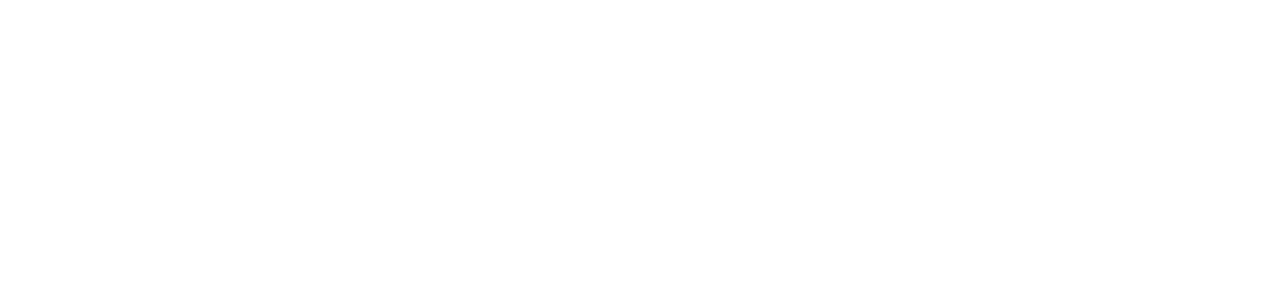
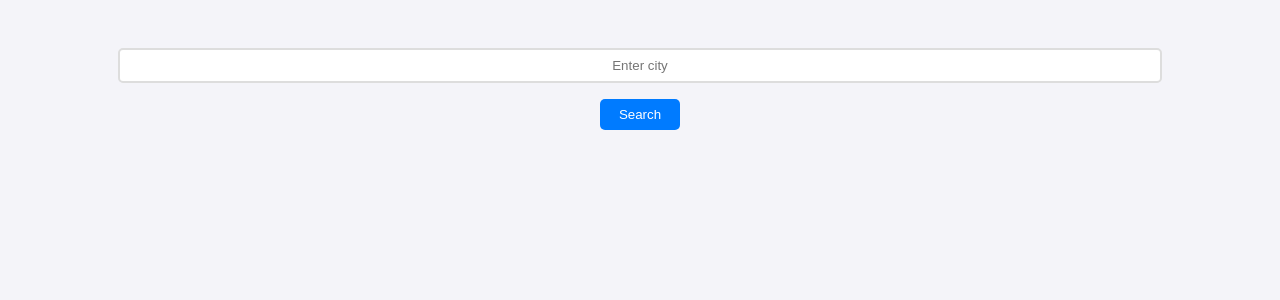
Before and after one commit to arunansh98/machine-coding-react, a React (Create React App) app: page /weather in a window 1280 px wide. Before the commit this address had no page. Shown: the top 300 px of the page. Built offline with nearby package versions, Linux system fonts and the light colour scheme.

Commit message:
WeatherPage.js and Routing Logic

```diff
--- a/src/App.js
+++ b/src/App.js
@@ -11,6 +11,7 @@
 import FileUploadPage from "./questions/FileUpload/FileUploadPage";
 import ECommerceCartPage from "./questions/ECommerceCart/ECommerceCartPage";
 import TypingIndicatorPage from "./questions/TypingIndicatorPage/TypingIndicatorPage";
+import WeatherPage from "./questions/Weather/WeatherPage";
 
 const basename =
   process.env.NODE_ENV === "production" ? "/machine-coding-react" : "/";
@@ -65,6 +66,10 @@
       path: "/typing-indicator",
       component: TypingIndicatorPage,
     },
+    {
+      path: "/weather",
+      component: WeatherPage,
+    },
   ];
   return (
     <Router basename={basename}>
--- a/src/HomePage.js
+++ b/src/HomePage.js
@@ -47,6 +47,10 @@
       label: "Typing Indicator",
       to: "/typing-indicator",
     },
+    {
+      label: "Weather",
+      to: "/weather",
+    },
   ];
   return (
     <div className="questions-container">
--- /dev/null
+++ b/src/questions/Weather/WeatherPage.css
@@ -0,0 +1,58 @@
+.weather-app {
+  background: #fff;
+  box-shadow: 0 4px 8px rgba(0, 0, 0, 0.1);
+  text-align: center;
+  height: 100vh;
+  width: 100vw;
+}
+
+/* Input Field */
+input[type="text"] {
+  width: 80%;
+  padding: 0.5rem;
+  margin-top: 3rem;
+  border: 2px solid #ddd;
+  border-radius: 5px;
+  transition: border-color 0.3s;
+}
+
+input[type="text"]:focus {
+  outline: none;
+  border-color: #007bff;
+}
+
+/* Button Styles */
+button {
+  padding: 0.5rem 1.2rem;
+  border: none;
+  border-radius: 5px;
+  background-color: #007bff;
+  color: #fff;
+  cursor: pointer;
+  transition: background-color 0.3s;
+}
+
+button:hover {
+  background-color: #0056b3;
+}
+
+/* Weather Information */
+.weather-info {
+  margin-top: 2rem;
+  text-align: left;
+  line-height: 1.6;
+  font-weight: bold;
+  text-align: center;
+  font-size: 1.2rem;
+}
+
+.weather-info div {
+  margin-bottom: 0.5rem;
+}
+
+.alert {
+  text-align: center;
+  color: red;
+  font-size: 0.85rem;
+  margin-top: 0.5rem;
+}
--- /dev/null
+++ b/src/questions/Weather/WeatherPage.js
@@ -0,0 +1,109 @@
+import { useState } from "react";
+import "./WeatherPage.css";
+
+export default function WeatherPage() {
+  const [input, setInput] = useState("");
+  const [weather, setWeather] = useState();
+  const [isClicked, setIsClicked] = useState(false);
+  console.log({ weather });
+
+  const fetchWeatherReport = async () => {
+    const response = await fetch(
+      `https://api.openweathermap.org/data/2.5/find?q=${input}&appid=453a4b9803cd55b40c3f2853ce2d39cc&units=metric`
+    );
+    const json = await response.json();
+    setWeather(json?.list?.[0]);
+  };
+
+  const getBackgroundStyle = () => {
+    // Default style when no weather data is loaded
+    if (!weather) {
+      return { backgroundColor: "#f4f4f9" };
+    }
+    // Get the weather condition from the API response
+    const condition = weather.weather[0].main;
+    switch (condition) {
+      case "Clear":
+        return {
+          backgroundImage:
+            "url('https://media.istockphoto.com/id/1007768414/photo/blue-sky-with-bright-sun-and-clouds.jpg?s=612x612&w=0&k=20&c=MGd2-v42lNF7Ie6TtsYoKnohdCfOPFSPQt5XOz4uOy4=')",
+          backgroundSize: "cover",
+        };
+      case "Clouds":
+        return {
+          backgroundImage:
+            "url('https://t4.ftcdn.net/jpg/05/13/26/73/360_F_513267391_QEmNGeOFLLqrILTnoq21dReUPp5UsoNr.jpg')",
+          backgroundSize: "cover",
+        };
+      case "Rain":
+      case "Drizzle":
+        return {
+          backgroundImage:
+            "url('https://img.freepik.com/free-photo/weather-effects-composition_23-2149853295.jpg')",
+          backgroundSize: "cover",
+        };
+      case "Snow":
+        return {
+          backgroundImage:
+            "url('https://thumbs.dreamstime.com/b/snowfall-street-tree-branches-benches-alley-snow-covers-air-lot-snowflakes-flying-headlights-cars-winter-133698774.jpg')",
+          backgroundSize: "cover",
+        };
+      case "Haze":
+        return {
+          backgroundImage:
+            "url('https://encrypted-tbn0.gstatic.com/images?q=tbn:ANd9GcS3W_5TZXk6CNE2eqIyrnj9paImzjyim1DMJA&s')",
+          backgroundSize: "cover",
+        };
+      default:
+        return { backgroundColor: "#f4f4f9" };
+    }
+  };
+
+  const renderedWeather = weather ? (
+    <>
+      <div>Temperature : {weather?.main?.feels_like}</div>
+      <div>Humidity : {weather?.main?.humidity}%</div>
+      <div>Pressure : {weather?.main?.pressure}Pa</div>
+    </>
+  ) : (
+    <></>
+  );
+
+  let alert = "";
+  if (!weather && isClicked) {
+    alert = "Please enter city !";
+  }
+
+  return (
+    <form
+      onSubmit={(e) => {
+        e.preventDefault();
+      }}
+    >
+      <div className="weather-app" style={getBackgroundStyle()}>
+        <input
+          type="text"
+          placeholder="Enter city"
+          value={input}
+          onChange={(e) => setInput(e.target.value)}
+        />
+        {alert && <div className="alert">{alert}</div>}
+        <div>
+          <button
+            type="submit"
+            style={{
+              marginTop: "1rem",
+            }}
+            onClick={() => {
+              fetchWeatherReport();
+              setIsClicked(true);
+            }}
+          >
+            Search
+          </button>
+        </div>
+        <div className="weather-info">{renderedWeather}</div>
+      </div>
+    </form>
+  );
+}
```
